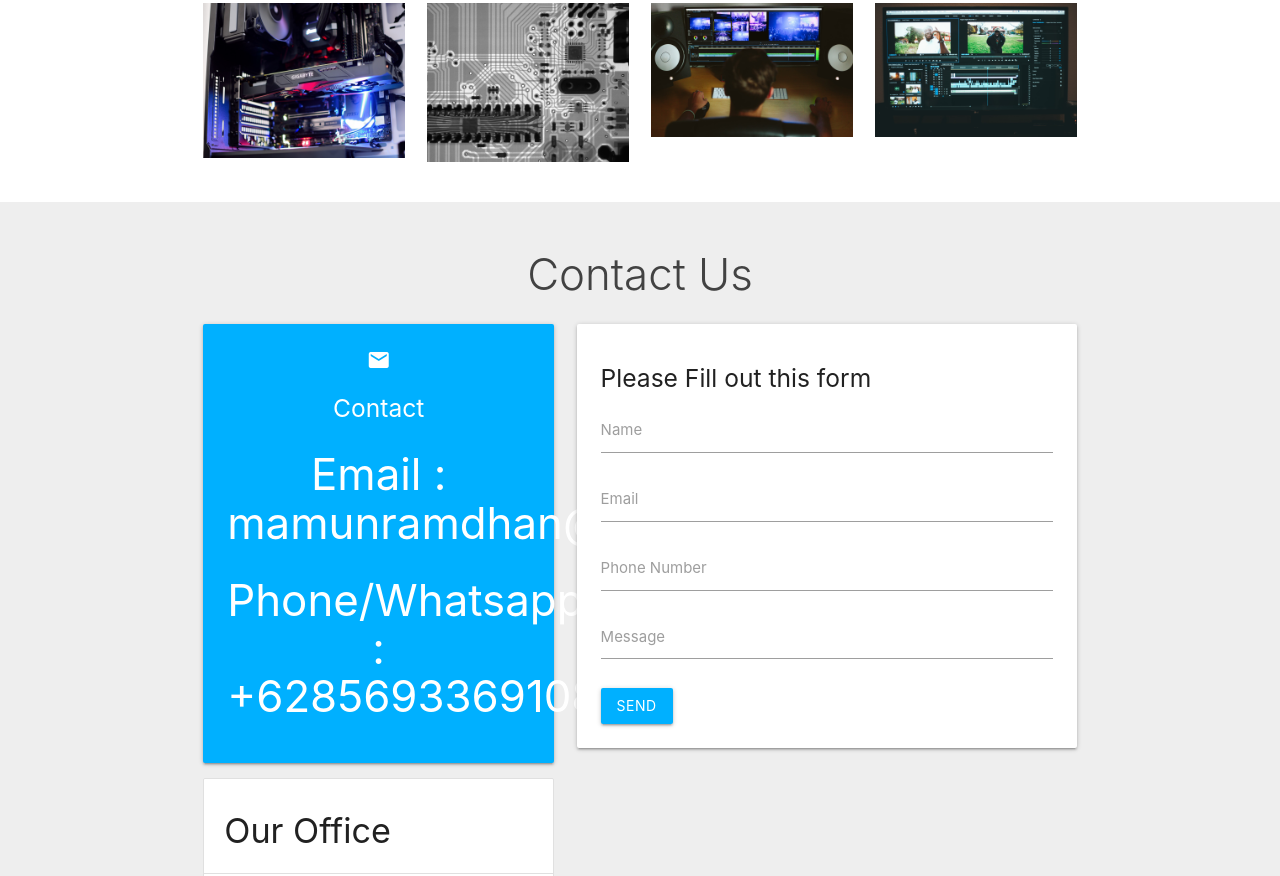
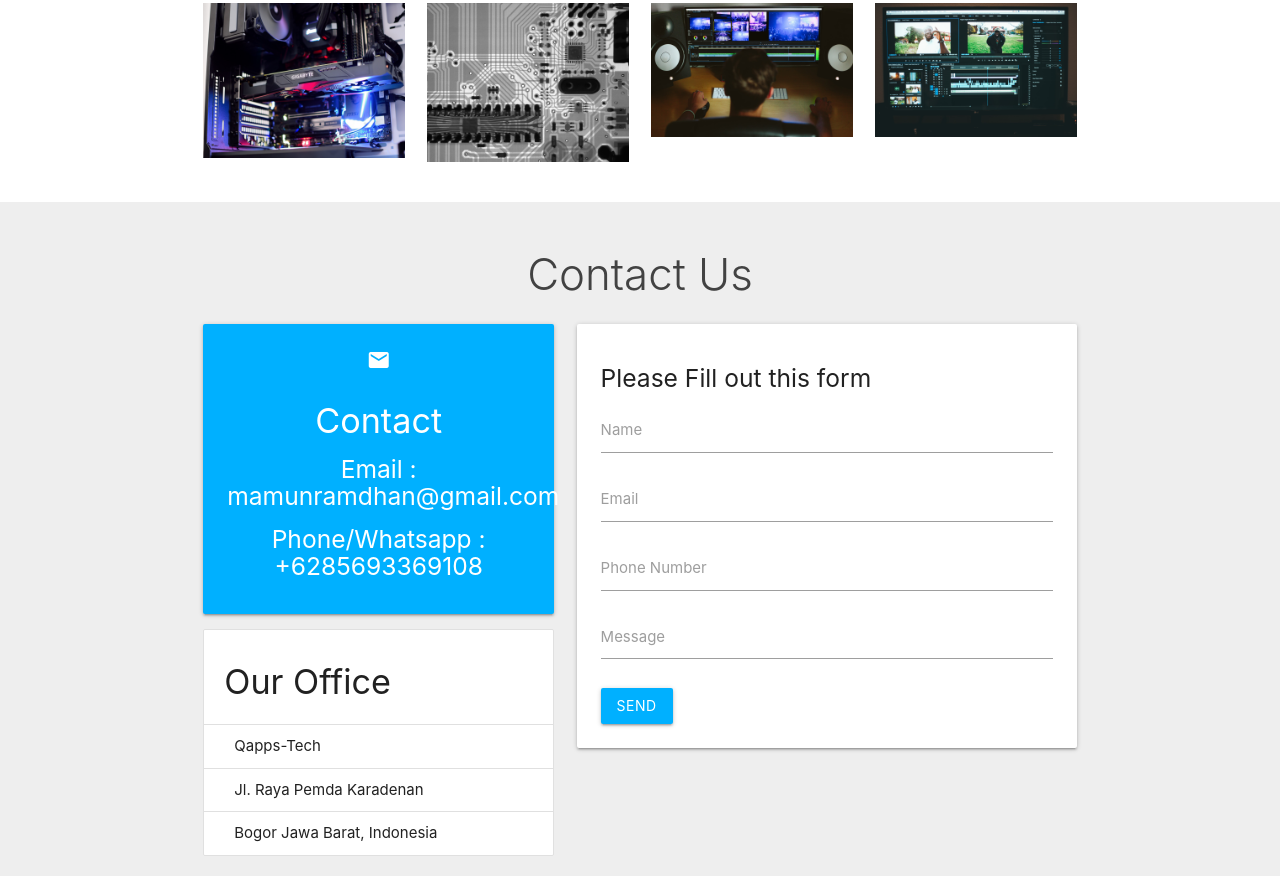
Before and after one commit to Qmun14/Qmun14.github.io, a plain HTML site: page index.html in a window 1280 px wide. Shown: the part 1924-2800 px from the top of the page. Drawn offline with Linux system fonts and the light colour scheme.

Commit message:
revisi update contact

```diff
--- a/index.html
+++ b/index.html
@@ -220,9 +220,9 @@
                 <div class="col m5 s12">
                     <div class="card-panel light-blue accent-3 center white-text">
                         <i class="material-icons">email</i>
-                        <h5>Contact</h5>
-                        <h3>Email : mamunramdhan@gmail.com</h3>
-                        <h3>Phone/Whatsapp : +6285693369108</h3>
+                        <h4>Contact</h4>
+                        <h5>Email : mamunramdhan@gmail.com</h5>
+                        <h5>Phone/Whatsapp : +6285693369108</h5>
                     </div>
                     <ul class="collection with-header">
                         <li class="collection-header">
```
